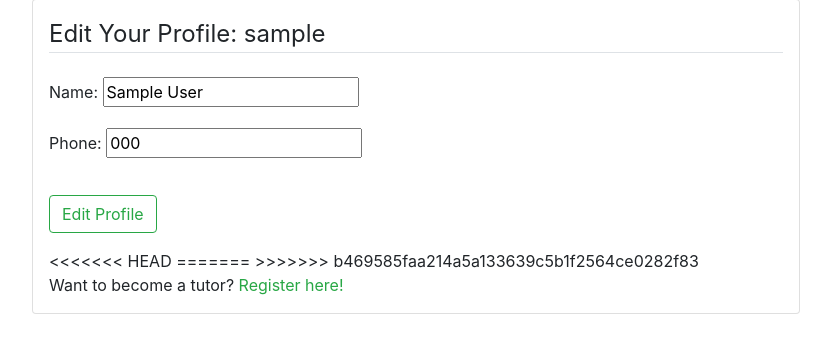
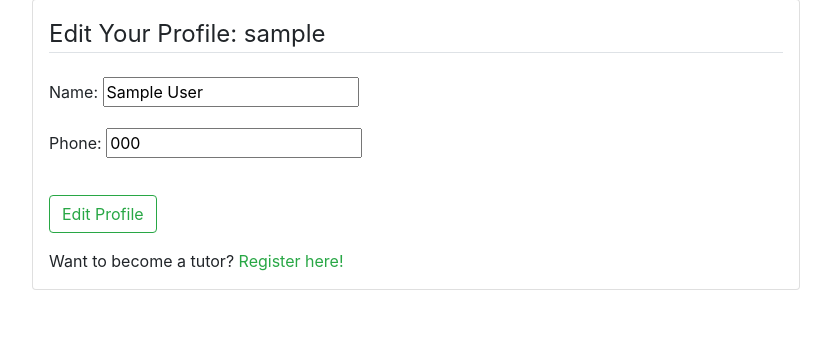
Before and after one commit to timrtyrrell/project-tuber, a Django app: page /editprofile/ in a window 1280 px wide. Shown: the part 105-462 px from the top of the page, without its empty margins (224-1055 px from the left). Run offline with Django 3.2, Linux system fonts and the light colour scheme; a user stored in the database is signed in; tables that the repository leaves empty hold one stand-in row (values such as "Sample post"); some libraries are stand-ins or nearby versions.

```diff
--- a/register/templates/register/editprofile.html
+++ b/register/templates/register/editprofile.html
@@ -17,10 +17,6 @@
         </button>
       </div>
     </form>
-<<<<<<< HEAD
-
-=======
->>>>>>> b469585faa214a5a133639c5b1f2564ce0282f83
     <span
       >Want to become a tutor?
       <a href="{% url 'become_tutor' %}" style="color: #28a745;"
```
